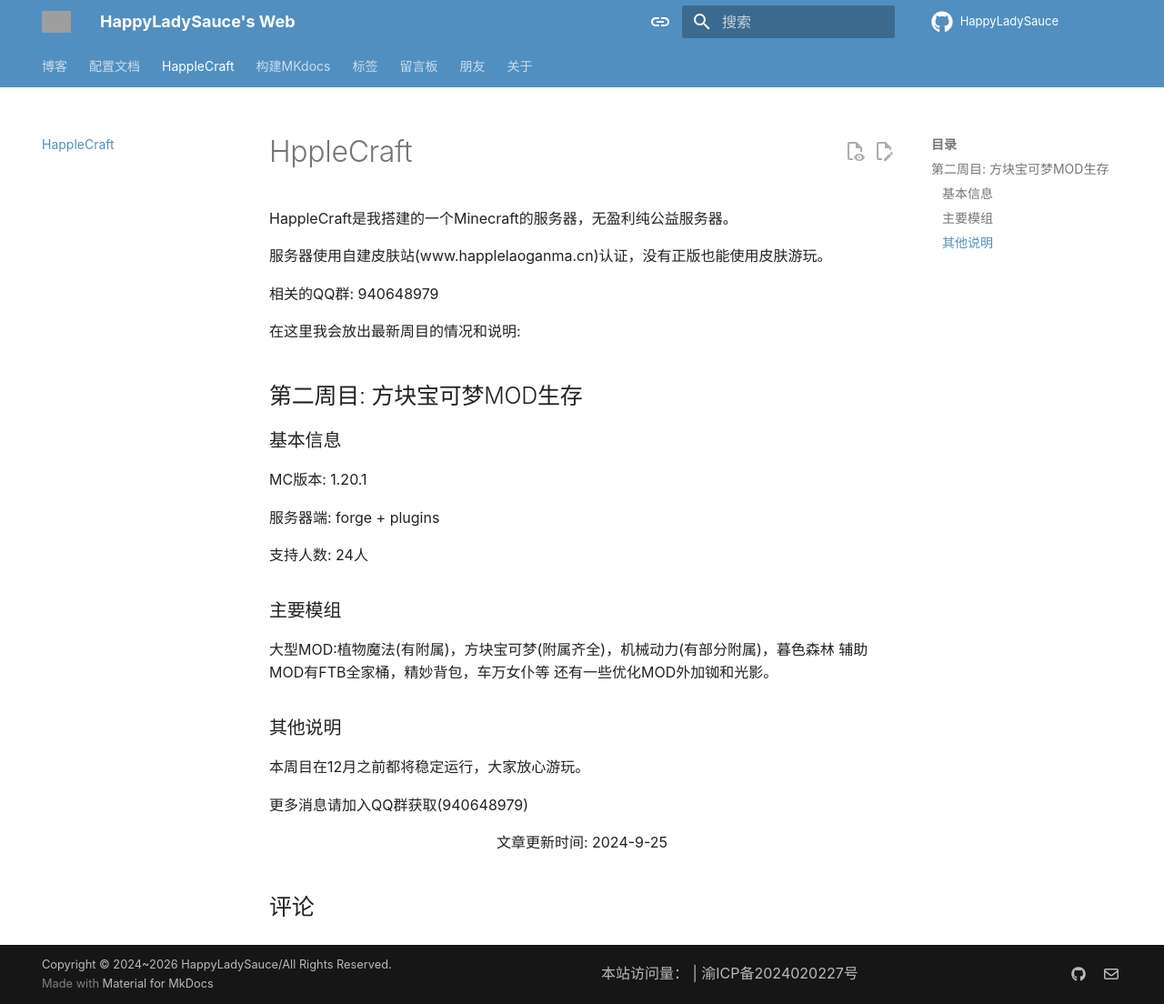
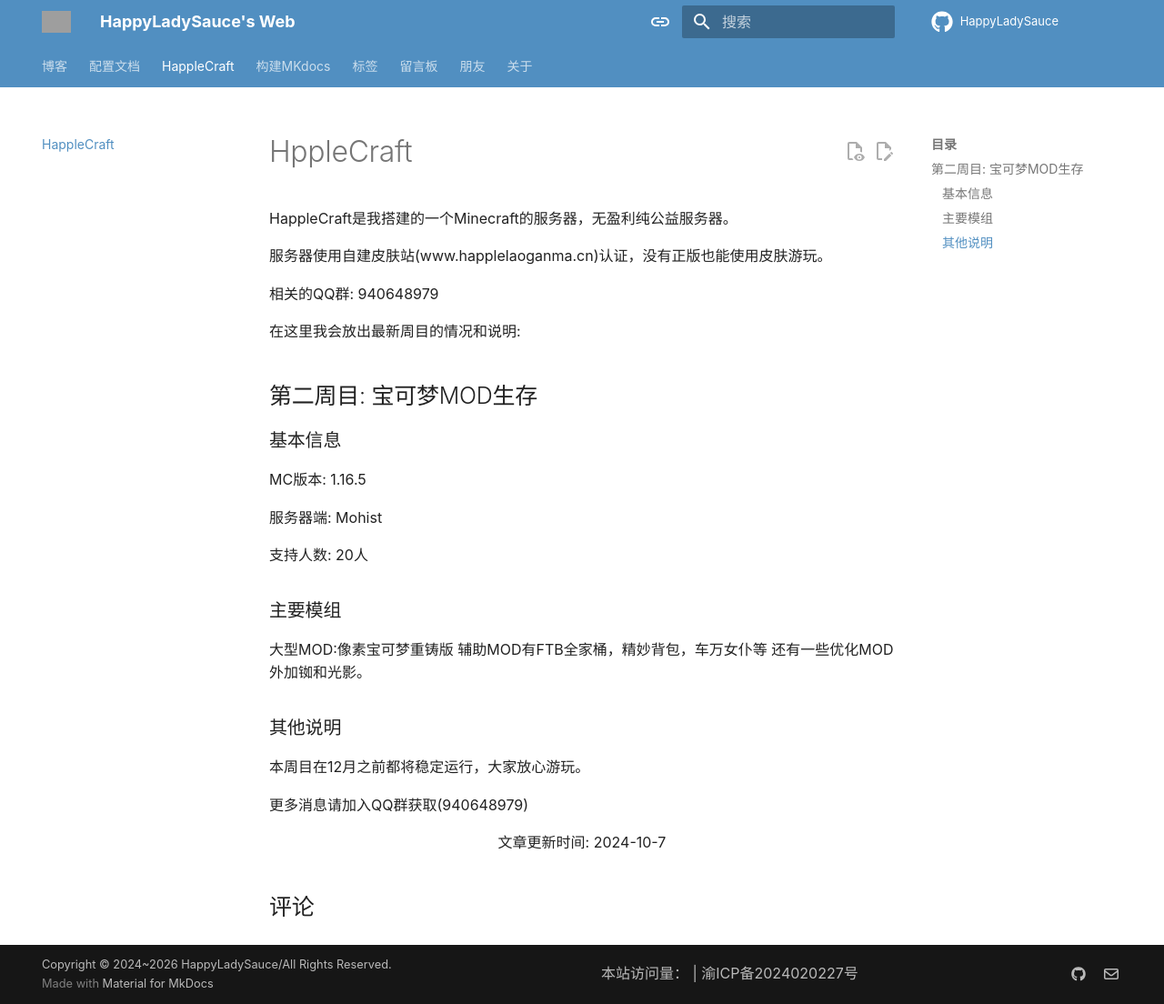
Before and after one commit to HappyLadySauce/HappyLadySauce.github.io, an MkDocs documentation site: the page built from docs/about/skin.md, in a window 1280 px wide and 1104 px high. Shown: the whole window at 91% size. Built offline with MkDocs 1.6.1 and Material for MkDocs 9.7.7, drawn with Linux system fonts in a browser that asks for light colours; comment, search, counter and statistics services are not loaded; a style sheet for code colours, icons or effects is not loaded; grey boxes are pictures that could not be loaded.

Commit message:
更新文章

```diff
--- a/docs/about/skin.md
+++ b/docs/about/skin.md
@@ -1,7 +1,7 @@
 ---
 title: HppleCraft
 authors: [HappyLadySauce]  #作者
-date: 2024-9-25
+date: 2024-10-7
 comments: true
 hide:
   - footer
@@ -18,19 +18,19 @@
 
 在这里我会放出最新周目的情况和说明:
 
-## 第二周目: 方块宝可梦MOD生存
+## 第二周目: 宝可梦MOD生存
 
 ### 基本信息
 
-MC版本: 1.20.1
+MC版本: 1.16.5
 
-服务器端: forge + plugins
+服务器端: Mohist
 
-支持人数: 24人
+支持人数: 20人
 
 ### 主要模组
 
-大型MOD:植物魔法(有附属)，方块宝可梦(附属齐全)，机械动力(有部分附属)，暮色森林
+大型MOD:像素宝可梦重铸版
 辅助MOD有FTB全家桶，精妙背包，车万女仆等
 还有一些优化MOD外加铷和光影。
 
@@ -40,4 +40,4 @@
 
 更多消息请加入QQ群获取(940648979)
 
-<div class="image-container">文章更新时间: 2024-9-25</div>
+<div class="image-container">文章更新时间: 2024-10-7</div>
```
